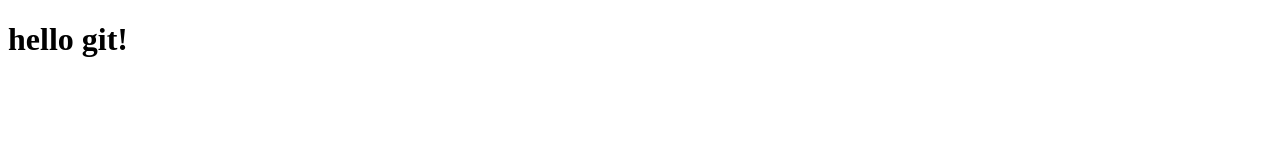
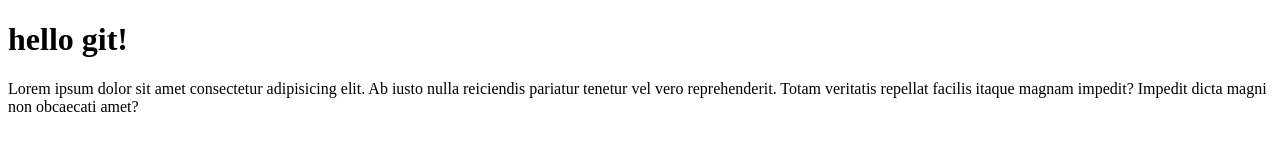
Before and after one commit to lukaszprotosawicki/git-course-4, a plain HTML site: page index.html in a window 1280 px wide. Drawn offline with Linux system fonts and the light colour scheme.

Commit message:
added paragraph int index.html

```diff
--- a/index.html
+++ b/index.html
@@ -7,5 +7,11 @@
 </head>
 <body>
     <h1>hello git!</h1>
+
+    <p>
+        Lorem ipsum dolor sit amet consectetur adipisicing elit. Ab iusto nulla reiciendis
+        pariatur tenetur vel vero reprehenderit. Totam veritatis repellat facilis itaque
+        magnam impedit? Impedit dicta magni non obcaecati amet?
+    </p>
 </body>
 </html>
```
